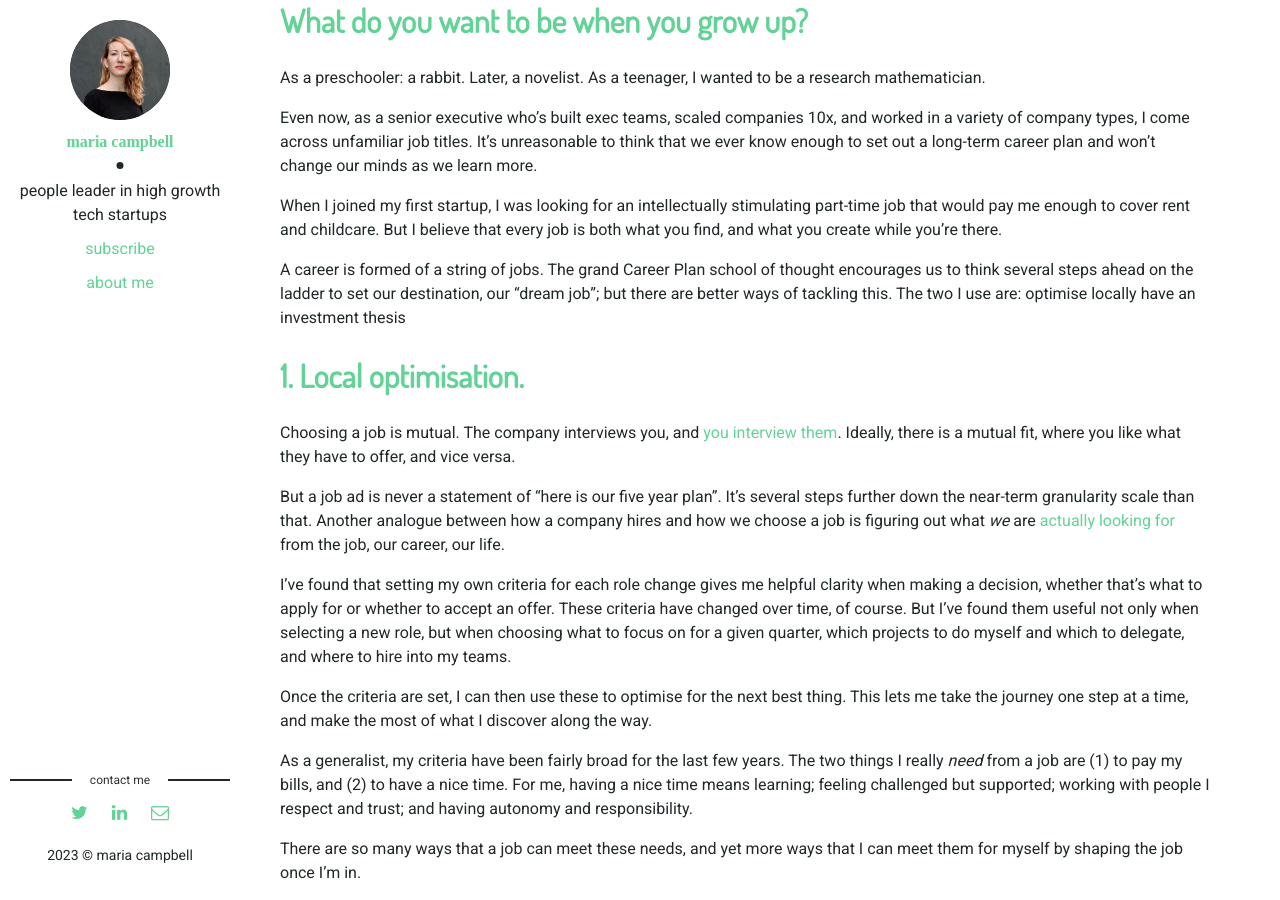
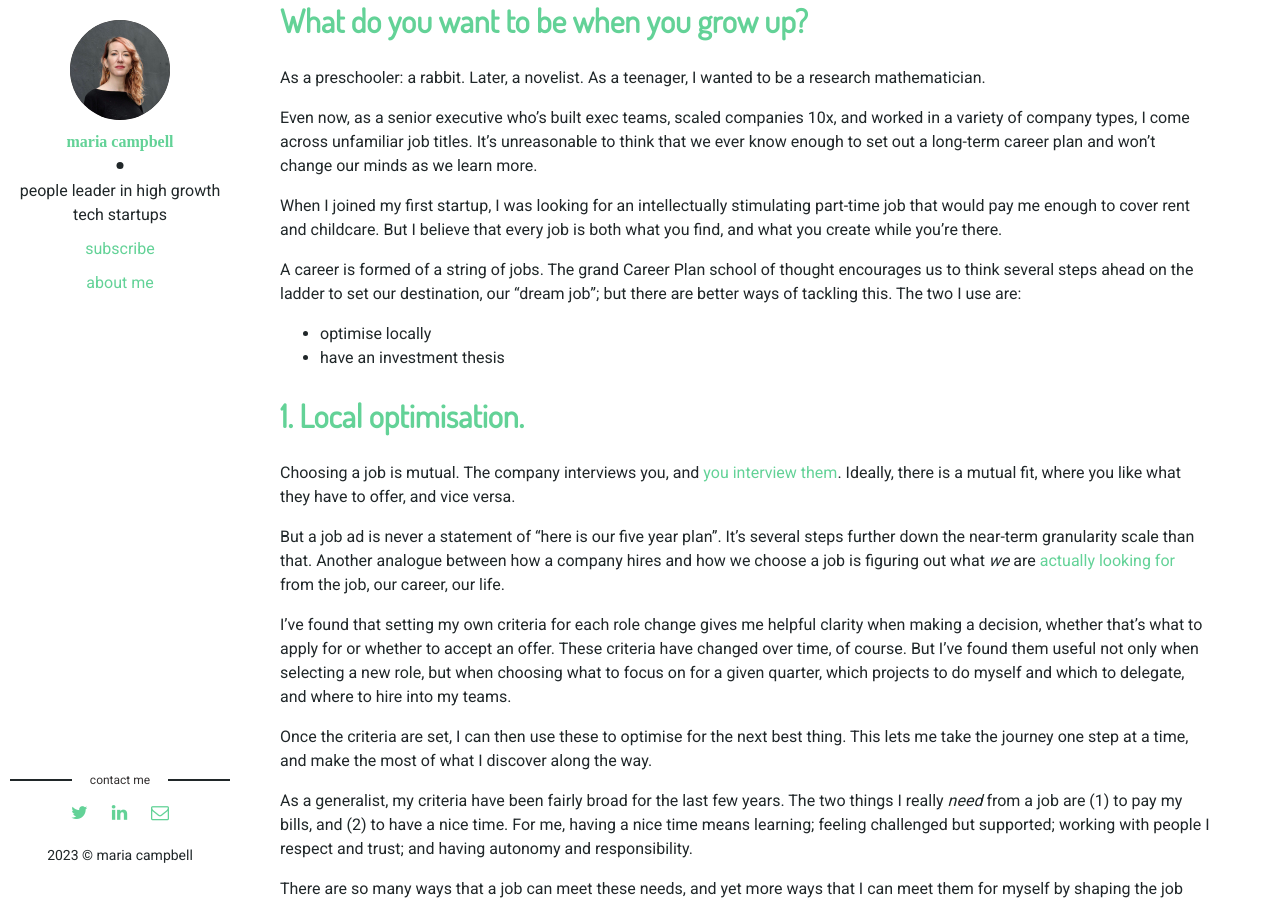
Before and after one commit to moyni/moyni.github.io, a Jekyll site: the page built from _posts/2023-01-05-career-plan.markdown, in a window 1280 px wide and 900 px high, scrolled down 796 px. Built offline with Jekyll 4.4.1, drawn with Linux system fonts in a browser that asks for light colours.

Commit message:
fix bullets and timestamp

```diff
--- a/_posts/2023-01-05-career-plan.markdown
+++ b/_posts/2023-01-05-career-plan.markdown
@@ -25,8 +25,8 @@ Even now, as a senior executive who’s built exec teams, scaled companies 10x,
 When I joined my first startup, I was looking for an intellectually stimulating part-time job that would pay me enough to cover rent and childcare. But I believe that every job is both what you find, and what you create while you’re there.
 
 A career is formed of a string of jobs. The grand Career Plan school of thought encourages us to think several steps ahead on the ladder to set our destination, our “dream job”; but there are better ways of tackling this. The two I use are:
-optimise locally
-have an investment thesis
+* optimise locally
+* have an investment thesis
 
 # 1. Local optimisation.
 
```
Also changed, not shown: other parts of _posts/2023-01-05-career-plan.markdown (+1 -1 lines).
